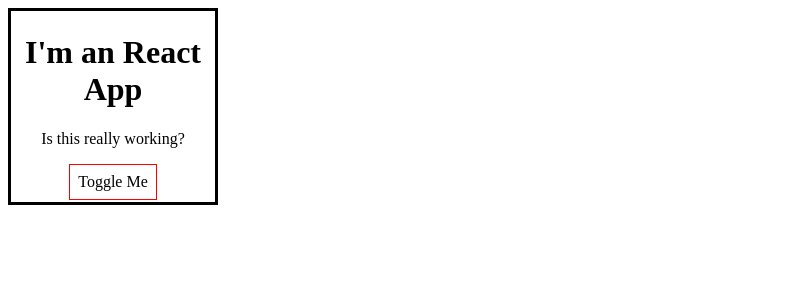
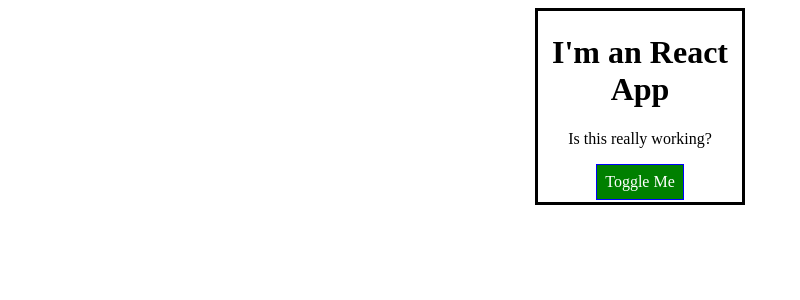
Before and after one commit to rigdenlee/FirstReactApp, a React (Create React App) app: page / in a window 1280 px wide. Shown: the top 300 px of the page, without its empty margins (0-800 px from the left). Built offline with nearby package versions, Linux system fonts and the light colour scheme.

Commit message:
changing the color of the button

```diff
--- a/src/App.js
+++ b/src/App.js
@@ -1,14 +1,14 @@
-import React, {Component} from 'react';
+import React, { Component } from 'react';
 import Person from './Person.js';
 import './index.css';
 
 class App extends Component {
   state = {
     persons: [
-      {name: 'Rigden', gender: 'Male'},
-      {name: 'Dichen', gender: 'Female'},
-      {name: 'Shubham', gender: 'Male'},
-      {name: 'Satyam', gender: 'Male'}
+      {id:'1', name: 'Rigden', gender: 'Male'},
+      {id:'2', name: 'Dichen', gender: 'Female'},
+      {id:'3', name: 'Shubham', gender: 'Male'},
+      {id:'4', name: 'Satyam', gender: 'Male'}
     ],
     showPerson: false
   };
@@ -18,21 +18,41 @@ class App extends Component {
   }
 
   deletePersonHandler = (personIndex) => {    //this function deletes an paragraph
-    const persons = this.state.persons;
+    const persons = [...this.state.persons];    //or u can also do  const persons =  this.state.persons.slice();
     persons.splice(personIndex, 1);
     this.setState({persons: persons})
   }
 
+  nameChangedHandler = (event, id) => {
+    const personIndex = this.state.persons.findIndex(p => {
+      return p.id === id;
+    })
+
+    const person = {
+      ...this.state.persons[personIndex]
+    }
+
+    // or you can also do const person = Object.assign({}, this.state.persons[personIndex]);
+
+    person.name = event.target.value;
+
+    const persons = [...this.state.persons];
+    persons[personIndex] = person;
+
+    this.setState( {persons: persons});
+
+  }
     render() {
       const style = {
-        backgroundColor: 'white',
+        backgroundColor: 'green',
+        color: 'white',
         font: 'inherit',
-        border: '1px solid red',
+        border: '1px solid blue',
         padding: '8px',
         cursor: 'pointer'
-      }
+      };
 
-      let persons = null;
+let persons = null;
 
   if ( this.state.showPerson ) {
 persons = (
@@ -41,15 +61,28 @@ persons = (
 				return <Person
           click={() => this.deletePersonHandler(index)}  /* alternative would be this.deletePerson.bind(this, 'index') */
           name={person.name}
-          gender={person.gender} />
+          gender={person.gender}
+          key={person.id}
+          changed={(event) => this.nameChangedHandler(event, person.id)} />    /*key property is to be given a unique value*/
 			})}
         </div>
          );
+         style.backgroundColor='red';
   }
+
+  let classes = [];
+
+  if (this.state.persons.length <=2) {
+    classes.push('red');
+  }
+  if (this.state.persons.length <=1) {
+    classes.push('bold');
+  }
+
       return (
          <div className='App'>
           <h1>I'm an React App</h1>
-          <p>Is this really working?</p>
+          <p  className={classes.join(' ')}>Is this really working?</p>
           <button style={style} onClick={this.togglePersonHandler}>Toggle Me</button>
            {persons}
          </div>
--- a/src/index.css
+++ b/src/index.css
@@ -5,4 +5,13 @@
  padding: 2px;
  width: 200px;
  box-shadow: 3px;
+ margin: auto;
 }
+
+.red {
+    color: red;
+}
+
+.bold {
+    font-weight: bold;
+}
```
